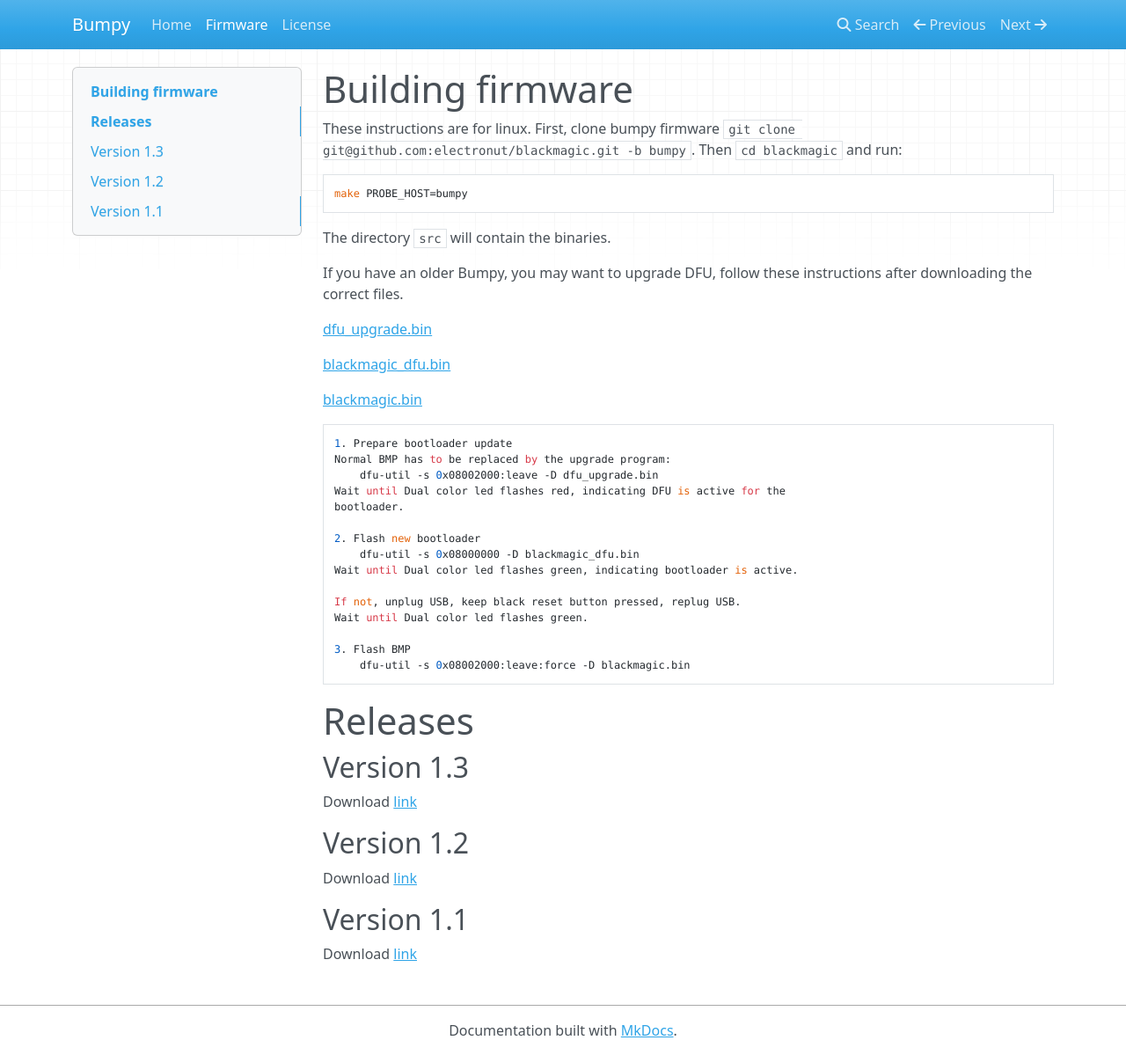
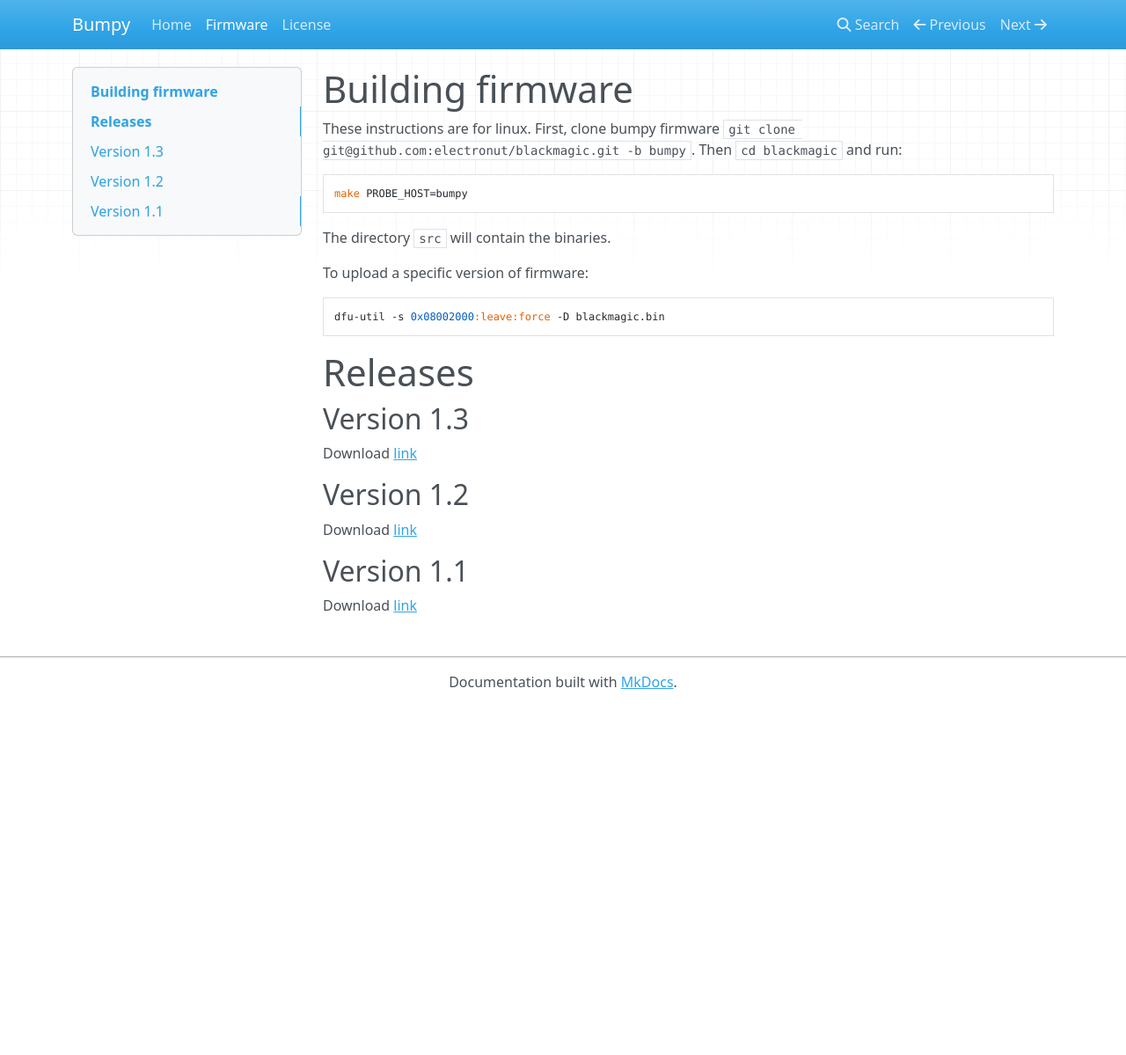
Before and after one commit to electronut/ElectronutLabs-Bumpy, an MkDocs documentation site: the page built from docs/firmware.md, in a window 1280 px wide and 1199 px high. Shown: the whole window at 88% size. Built offline with MkDocs 1.6.1, drawn with Linux system fonts in a browser that asks for light colours; nearby versions of some CDN libraries; a script that is not in the unit is left out.

Commit message:
removed dfu_upgrade information.

````diff
--- a/docs/firmware.md
+++ b/docs/firmware.md
@@ -6,31 +6,9 @@
 
 The directory `src` will contain the binaries.
 
-If you have an older Bumpy, you may want to upgrade DFU, follow these instructions after downloading the correct files.
+To upload a specific version of firmware:
 
-[dfu_upgrade.bin](https://github.com/electronut/ElectronutLabs-Bumpy/releases/download/v1.2/dfu_upgrade.bin)
-
-[blackmagic_dfu.bin](https://github.com/electronut/ElectronutLabs-Bumpy/releases/download/v1.2/blackmagic_dfu.bin)
-
-[blackmagic.bin](https://github.com/electronut/ElectronutLabs-Bumpy/releases/download/v1.2/blackmagic.bin)
-
-```
-1. Prepare bootloader update
-Normal BMP has to be replaced by the upgrade program:
-    dfu-util -s 0x08002000:leave -D dfu_upgrade.bin
-Wait until Dual color led flashes red, indicating DFU is active for the
-bootloader.
-
-2. Flash new bootloader
-    dfu-util -s 0x08000000 -D blackmagic_dfu.bin
-Wait until Dual color led flashes green, indicating bootloader is active.
-
-If not, unplug USB, keep black reset button pressed, replug USB.
-Wait until Dual color led flashes green.
-
-3. Flash BMP
-    dfu-util -s 0x08002000:leave:force -D blackmagic.bin
-```
+	dfu-util -s 0x08002000:leave:force -D blackmagic.bin
 
 # Releases
 
````
